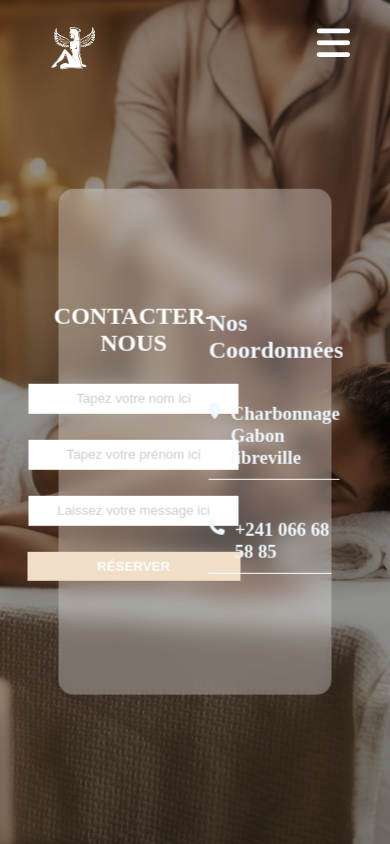
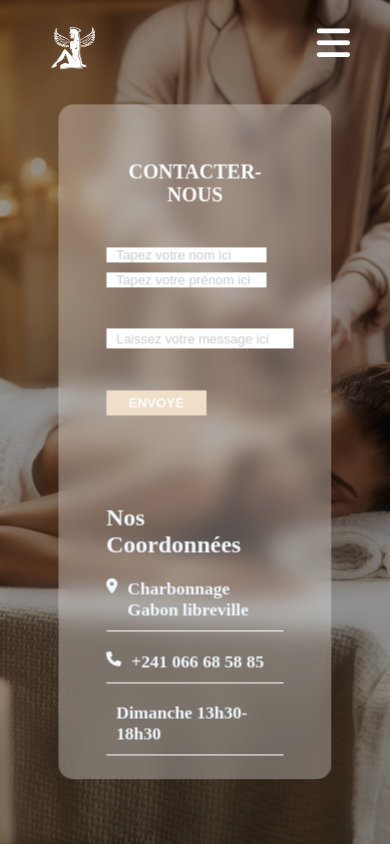
Before and after one commit to A-ArthurKing/A-ArthurKing.github.io, a PHP site: page /contact.html in a window 390 px wide. Run offline with PHP 8.4, Linux system fonts and the light colour scheme; some libraries are stand-ins or nearby versions; some web fonts are replaced.

Commit message:
Dépot 37 avec quelques modifications sur la page contact

```diff
--- a/contact.html
+++ b/contact.html
@@ -37,24 +37,36 @@
                 <button class="button" type="button">Contact</button>
             </div>
         </nav>
+
         <section>
             <div class="contact">
                 <div class="elementcontact">
                     <h2> CONTACTER-NOUS</h2>
-                    <input type="text" placeholder="Tapez votre nom ici" id="firstnameuser">
-                    <input type="text" placeholder="Tapez votre prénom ici" id="lastnameuser">
-                    <input type="text" placeholder="Laissez votre message ici" id="firstnameuser">
-                    <input type="button" id="" class="btnreserver" value="RÉSERVER">
+                    <div class="lcntct">
+                        <input type="text" placeholder="Tapez votre nom ici" id="firstnameuser">
+                        <input type="text" placeholder="Tapez votre prénom ici" id="lastnameuser">
+                    </div>
+                    <div class="lcntct">
+                        <input type="text" placeholder="Laissez votre message ici" id="txtnameuser">
+                    </div>
+
+
+                    <input type="button" id="" class="btnreserver" value="ENVOYÉ">
                 </div>
+
                 <div class="coordonnée">
                     <h2> Nos Coordonnées</h2>
                     <div class="cd1">
-                        <i class="fa-solid fa-location-dot"></i>
+                        <i class=" fa fa-solid fa-location-dot"></i>
                         <h1>Charbonnage Gabon libreville</h1>
                     </div>
                     <div class="cd2">
-                        <i class="fa-sharp fa-solid fa-phone"></i>
+                        <i class=" fa fa-sharp fa-solid fa-phone"></i>
                         <h1>+241 066 68 58 85</h1>
+                    </div>
+                    <div class="cd3">
+                        <i class=" fa-regular fa-calendar-clock"></i>
+                        <h1>Dimanche 13h30-18h30</h1>
                     </div>
                 </div>
             </div>
--- a/css/contact.css
+++ b/css/contact.css
@@ -319,40 +319,58 @@ nav button:hover {
     backdrop-filter: blur(10px);
     border-radius: 15px;
     flex-wrap: nowrap;
+    gap: 10px;
 }
 
 .elementcontact {
     display: flex;
-    align-items: center;
+    align-items: flex-start;
     justify-content: space-around;
     flex-direction: column;
     height: 60%;
     width: 55%;
     margin: auto;
     border-radius: 15px;
+    padding: 0 20px;
 }
 
 .elementcontact h2 {
     color: white;
     text-align: center;
+    font-size: 20px;
+}
+
+.lcntct {
+    display: flex;
+    gap: 10px;
 }
 
 #firstnameuser {
     width: 210px;
     height: 30px;
-    text-align: center;
+    text-align: left;
+    padding: 0 5px;
+}
+
+#txtnameuser {
+    width: 430px;
+    height: 60px;
+    text-align: left;
+    padding: 0 5px;
 }
 
 #lastnameuser {
     width: 210px;
     height: 30px;
-    text-align: center;
+    text-align: left;
+    padding: 0 5px;
 }
 
 #soinsuser {
     width: 210px;
     height: 30px;
-    text-align: center;
+    text-align: left;
+    padding: 0 5px;
 }
 
 .btnreserver {
@@ -361,6 +379,7 @@ nav button:hover {
     font-weight: bold;
     padding: 7px 70px;
     transition: all 0.3s ease-in-out;
+    display: flex;
 }
 
 .btnreserver:hover {
@@ -372,6 +391,8 @@ nav button:hover {
 ::placeholder {
     color: black;
     opacity: 20%;
+    text-align: left;
+    padding: 0 5px;
 }
 
 .coordonnée {
@@ -387,7 +408,8 @@ nav button:hover {
 }
 
 .cd1,
-.cd2 {
+.cd2,
+.cd3 {
     display: flex;
     flex-wrap: nowrap;
     gap: 10px;
@@ -397,7 +419,8 @@ nav button:hover {
 }
 
 .cd1:hover,
-.cd2:hover {
+.cd2:hover,
+.cd3:hover {
     display: flex;
     flex-wrap: nowrap;
     gap: 10px;
--- a/css/contact.responsive.css
+++ b/css/contact.responsive.css
@@ -125,6 +125,118 @@
         font-size: 3vw;
     }
 
+    /*!
+=================================================================================================================================
+     *CONTACT
+=================================================================================================================================
+*/
+    .contact {
+        height: 80%;
+        flex-wrap: wrap;
+        align-items: center;
+    }
+
+
+    .elementcontact {
+        display: flex;
+        align-items: normal;
+        justify-content: space-evenly;
+        flex-direction: column;
+        height: 50%;
+        width: 65%;
+
+    }
+
+
+    .lcntct {
+        flex-wrap: wrap;
+    }
+
+    #firstnameuser {
+        width: 150px;
+        height: 15px;
+        text-align: left;
+        padding: 0 5px;
+    }
+
+    #txtnameuser {
+        width: 320px;
+        height: 20px;
+        text-align: left;
+        padding: 0 5px;
+    }
+
+    #lastnameuser {
+        width: 150px;
+        height: 15px;
+        text-align: left;
+        padding: 0 5px;
+    }
+
+    #soinsuser {
+        width: 210px;
+        height: 30px;
+        text-align: left;
+        padding: 0 5px;
+    }
+
+    .btnreserver {
+        color: white;
+        background-color: #F1DEC9;
+        font-weight: bold;
+        padding: 5px 20px;
+        transition: all 0.3s ease-in-out;
+        display: flex;
+        width: 100px;
+    }
+
+    .btnreserver:hover {
+        color: white;
+        transition: all 0.3s ease-in-out;
+        box-shadow: 0 0 10px 5px white;
+    }
+
+    ::placeholder {
+        color: black;
+        opacity: 20%;
+        text-align: left;
+        padding: 0 5px;
+    }
+
+    .coordonnée {
+        display: flex;
+        align-items: normal;
+        justify-content: space-around;
+        flex-direction: column;
+        height: 40%;
+        width: 65%;
+        margin: auto;
+        border-radius: 15px;
+        font-family: Bell MT;
+    }
+
+    .cd1,
+    .cd2,
+    .cd3 {
+        display: flex;
+        flex-wrap: nowrap;
+        gap: 10px;
+        border-bottom: 1px solid white;
+        padding-bottom: 10px;
+        transition: all 0.4s ease;
+        font-size: 15px;
+    }
+
+    .cd1:hover,
+    .cd2:hover,
+    .cd3:hover {
+        display: flex;
+        flex-wrap: nowrap;
+        gap: 10px;
+        border-bottom: 1px solid #543b18;
+        padding-left: 15px;
+        transition: all 0.4s ease;
+    }
 
 
 }
--- a/index.html
+++ b/index.html
@@ -251,6 +251,7 @@
             <div class="Horraires">
                 <h1>Nos Horraires</h1>
                 <pre>LUNDI au SAMEDI 8h00  - 18h30</pre>
+                <PRE>FERMER LE MERCREDI</PRE>
                 <pre>DIMANCHE        13h30 - 18h30</pre>
             </div>
         </div>
```
Also changed, not shown: css/Style.css (+11 -0 lines).
